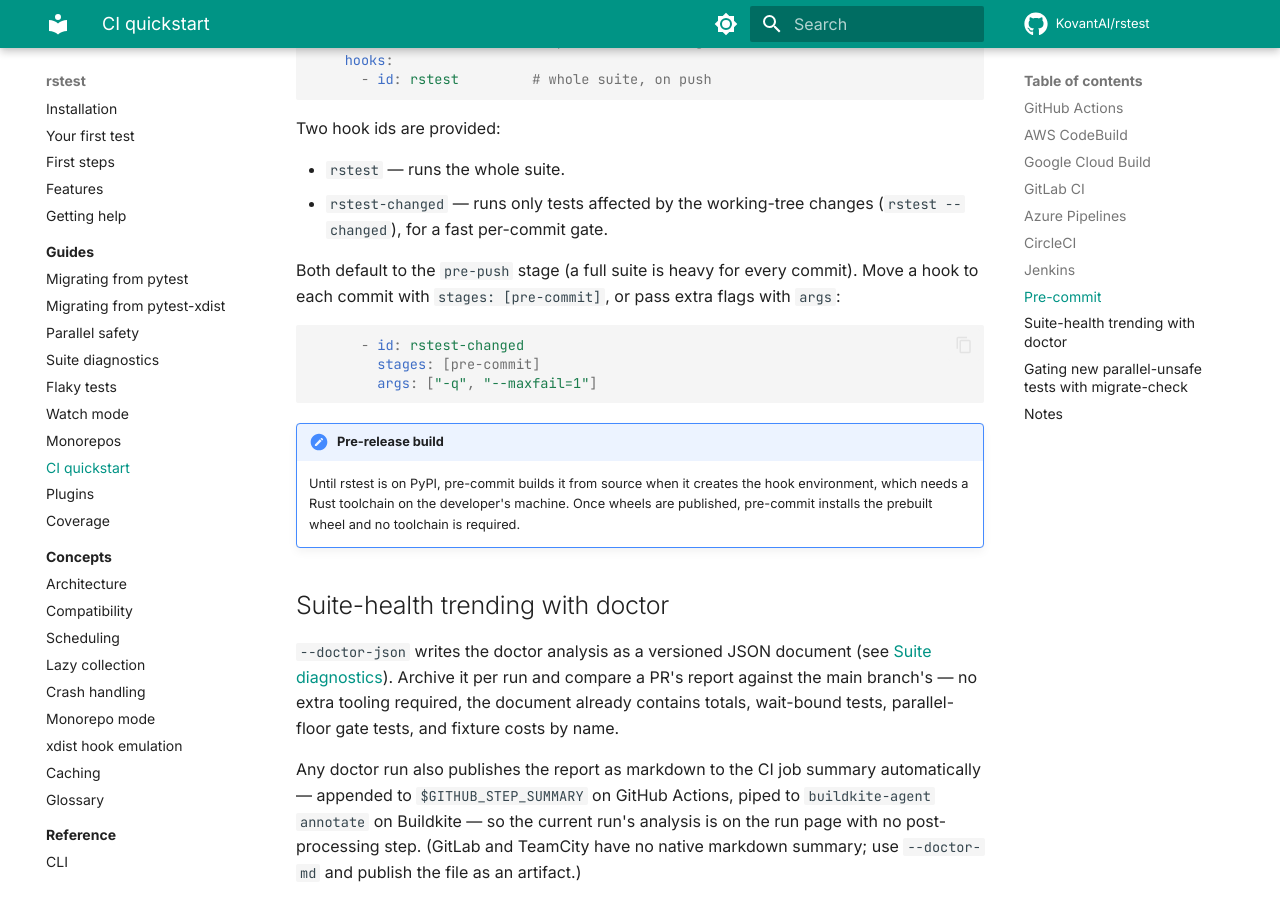
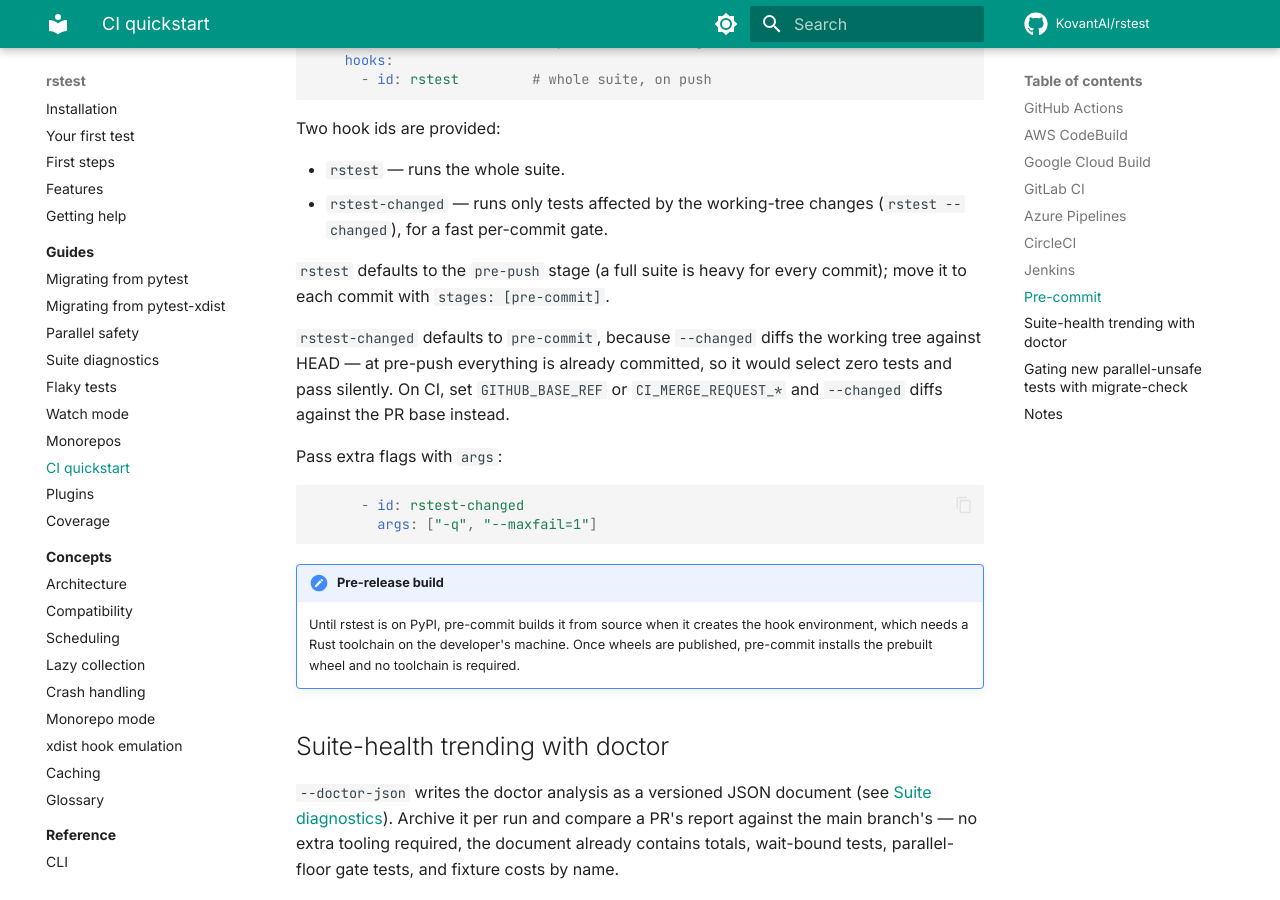
Before and after one commit to KovantAI/rstest, an MkDocs documentation site: the page built from docs/guides/ci-quickstart.md, in a window 1280 px wide and 900 px high, scrolled down 5816 px. Built offline with MkDocs 1.6.1 and Material for MkDocs 9.7.7, drawn with Linux system fonts in a browser that asks for light colours; comment, search, counter and statistics services are not loaded.

Commit message:
update to pre-commit to ensure changes

````diff
--- a/docs/guides/ci-quickstart.md
+++ b/docs/guides/ci-quickstart.md
@@ -298,13 +298,18 @@ Two hook ids are provided:
 - `rstest-changed` — runs only tests affected by the working-tree changes
   (`rstest --changed`), for a fast per-commit gate.
 
-Both default to the `pre-push` stage (a full suite is heavy for every
-commit). Move a hook to each commit with `stages: [pre-commit]`, or pass
-extra flags with `args`:
+`rstest` defaults to the `pre-push` stage (a full suite is heavy for every
+commit); move it to each commit with `stages: [pre-commit]`.
+
+`rstest-changed` defaults to `pre-commit`, because `--changed` diffs the
+working tree against HEAD — at pre-push everything is already committed, so
+it would select zero tests and pass silently. On CI, set `GITHUB_BASE_REF`
+or `CI_MERGE_REQUEST_*` and `--changed` diffs against the PR base instead.
+
+Pass extra flags with `args`:
 
 ```yaml
       - id: rstest-changed
-        stages: [pre-commit]
         args: ["-q", "--maxfail=1"]
 ```
 
````
Also changed, not shown: .pre-commit-hooks.yaml (+6 -1 lines).
